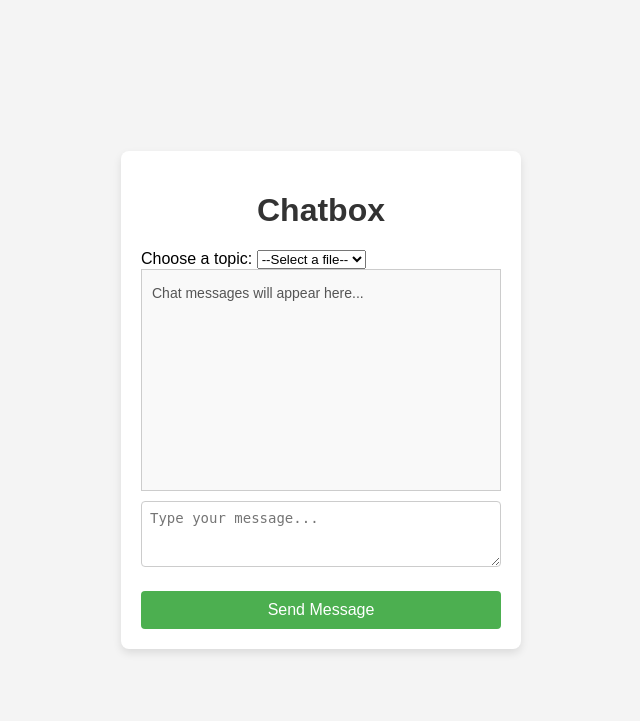
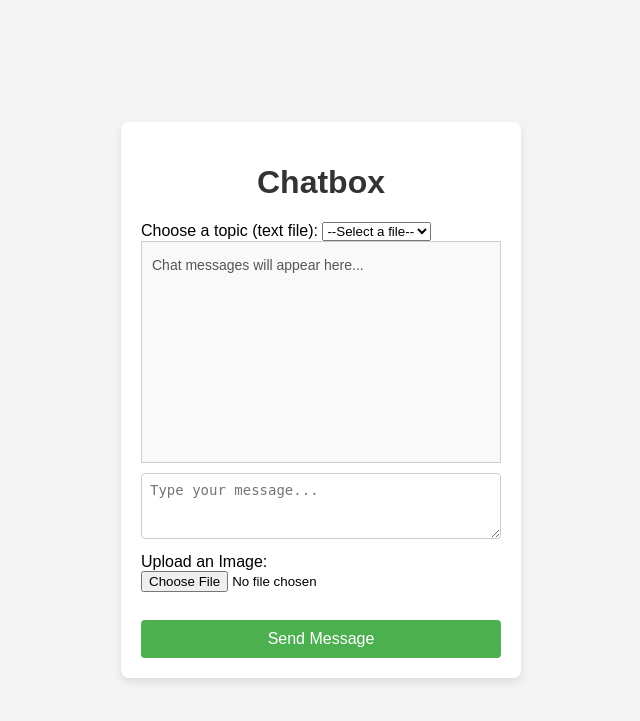
Before and after one commit to MarkLB89/Python_JavaScriptTester, a Flask app: page / in a window 1280 px wide. Shown: the top 721 px of the page, without its empty margins (319-959 px from the left). Run offline with Flask 3, Linux system fonts and the light colour scheme.

Commit message:
INTERGRATED THE IMAGE PROCCESS(message ONLY works) Procced to Phase two (Ensure Image proccess works)

```diff
--- a/app.py
+++ b/app.py
@@ -1,3 +1,4 @@
+#app.py
 from flask import Flask
 from routes import routes  # Import the routes Blueprint
 
--- a/extract_entities.py
+++ b/extract_entities.py
@@ -1,3 +1,4 @@
+#extract_entities.py
 import spacy
 import json
 from pathlib import Path
--- a/routes.py
+++ b/routes.py
@@ -1,6 +1,9 @@
 from flask import Blueprint, jsonify, request, render_template, current_app
 from pathlib import Path
 from models import generate_answer
+from models_image import detect_and_count_objects, generate_user_friendly_response, extract_text_from_image
+from PIL import Image
+import io
 
 # Create a Blueprint
 routes = Blueprint('routes', __name__)
@@ -22,39 +25,73 @@ def get_files():
     except Exception as e:
         return jsonify({"error": str(e)}), 500
 
-# Route to handle sending a message and retrieving the answer
+# Route to handle sending a message and retrieving the answer (original functionality)
 @routes.route('/send_message', methods=['POST'])
 def send_message():
     text_files_dir = Path(current_app.root_path) / 'text_files'
 
-    message = request.form['message']
-    selected_file = request.form['file']
+    message = request.form.get('message')
+    selected_file = request.form.get('file')
 
-    # Debugging: Log the message and file received
-    print(f"Received message: {message}")
-    print(f"Selected file: {selected_file}")
+    if not message:
+        return jsonify({"error": "No message provided"}), 400
+
+    if not selected_file:
+        return jsonify({"error": "No file selected"}), 400
 
     try:
         # Load the content of the selected file
         file_path = text_files_dir / selected_file
-        print(f"File path: {file_path}")  # Log file path
-
         with open(file_path, 'r') as file:
             passage = file.read()
-        #print(f"File content (passage): {passage}")  # Log the content of the file
 
     except FileNotFoundError:
-        print("Error: File not found")  # Log file not found error
         return jsonify({"error": "File not found"}), 404
     except Exception as e:
-        print(f"Error reading file: {str(e)}")  # Log any other errors
         return jsonify({"error": str(e)}), 500
 
     # Use the generate_answer function to find the answer
     try:
         answer = generate_answer(message, passage)
-        print(f"Generated answer: {answer}")  # Log the generated answer
         return jsonify({"question": message, "answer": answer})
     except Exception as e:
-        print(f"Error generating answer: {str(e)}")  # Log error during answer generation
         return jsonify({"error": "Failed to generate an answer: " + str(e)}), 500
+
+# Route to handle sending a message, image, or both
+@routes.route('/process_input', methods=['POST'])
+def process_input():
+    message = request.form.get('message')
+    file = request.files.get('file')
+
+    if not message and not file:
+        return jsonify({"error": "No message or image provided"}), 400
+
+    response = {}
+
+    # Process the message if it exists
+    if message:
+        response['question'] = message
+        response['answer'] = f"Message received: {message}"
+
+    # Process the image if it exists
+    if file and file.filename != '':
+        try:
+            # Open the image and process it
+            image = Image.open(io.BytesIO(file.read()))
+
+            # Detect objects in the image
+            class_counts = detect_and_count_objects(image)
+            object_detection_response = generate_user_friendly_response(class_counts)
+            response['object_detection'] = object_detection_response
+
+            # Extract text from the image (if any)
+            extracted_text = extract_text_from_image(image)
+            if extracted_text:
+                response['extracted_text'] = f"The text found in the image is: {extracted_text}"
+            else:
+                response['extracted_text'] = "No readable text was found in the image."
+
+        except Exception as e:
+            return jsonify({"error": str(e)}), 500
+
+    return jsonify(response), 200
--- a/static/css/chatbox.css
+++ b/static/css/chatbox.css
@@ -22,3 +22,37 @@ textarea {
     border-radius: 4px;
     border: 1px solid #ccc;
 }
+/* Add styles for image preview container */
+.image-preview-container {
+    position: relative;
+    display: inline-block;
+    max-width: 300px;
+    margin-top: 10px;
+}
+
+#image-preview {
+    max-width: 100%;
+    display: none;
+    border: 1px solid #ccc;
+    border-radius: 4px;
+}
+
+/* Style the red X (remove-preview) button */
+.remove-preview {
+    position: absolute;
+    top: 5px;
+    right: 5px;
+    background-color: red;
+    color: white;
+    font-weight: bold;
+    border-radius: 50%;
+    cursor: pointer;
+    padding: 2px 5px;
+    font-size: 12px;
+    display: none; /* Initially hidden */
+}
+
+/* Ensure the X button shows when the image is previewed */
+.image-preview-container img[src]:not([src=""]) + .remove-preview {
+    display: block;
+}
--- a/static/css/index.css
+++ b/static/css/index.css
@@ -13,6 +13,7 @@ body {
     border-radius: 8px;
     box-shadow: 0 4px 8px rgba(0, 0, 0, 0.1);
     padding: 20px;
+    padding-bottom: 20px;
     max-width: 400px;
     width: 100%;
     box-sizing: border-box;
--- a/static/css/ui.css
+++ b/static/css/ui.css
@@ -11,3 +11,18 @@
 .send-button:hover {
     background-color: #45a049;
 }
+/* Optional styling for a button to clear the image preview */
+.clear-image-button {
+    background-color: #f44336; /* Red for clear/delete */
+    color: white;
+    padding: 8px 16px;
+    border: none;
+    border-radius: 4px;
+    font-size: 14px;
+    margin-top: 10px;
+    cursor: pointer;
+}
+
+.clear-image-button:hover {
+    background-color: #d32f2f;
+}
--- a/static/js/api.js
+++ b/static/js/api.js
@@ -1,12 +1,13 @@
+// /workspaces/Python_JavaScriptTester/static/js/api.js
 export default class API {
     constructor() {}
 
-    // Method to send a message and the selected file to the Flask backend
-    async sendMessage(message, selectedFile) {
+    // Method to send a message to the Flask backend
+    async sendMessage(message, selectedFile = null) {
         const response = await fetch('/send_message', {
             method: 'POST',
             headers: { 'Content-Type': 'application/x-www-form-urlencoded' },
-            body: `message=${encodeURIComponent(message)}&file=${encodeURIComponent(selectedFile)}`
+            body: `message=${encodeURIComponent(message)}&file=${encodeURIComponent(selectedFile || '')}`
         });
 
         if (!response.ok) {
@@ -14,6 +15,44 @@ export default class API {
         }
 
         const responseData = await response.json();  // Parse the response as JSON
+        return responseData;
+    }
+
+    // Method to send an image with a message
+    async sendMessageWithImage(message, imageFile) {
+        const formData = new FormData();
+
+        formData.append('message', message); // Include the message
+        formData.append('file', imageFile);  // Include the image
+
+        const response = await fetch('/process_input', {
+            method: 'POST',
+            body: formData
+        });
+
+        if (!response.ok) {
+            throw new Error(`HTTP error! status: ${response.status}`);
+        }
+
+        const responseData = await response.json();
+        return responseData;
+    }
+
+    // Method to send just an image without a message
+    async sendImage(imageFile) {
+        const formData = new FormData();
+        formData.append('file', imageFile);
+
+        const response = await fetch('/process_input', {
+            method: 'POST',
+            body: formData
+        });
+
+        if (!response.ok) {
+            throw new Error(`HTTP error! status: ${response.status}`);
+        }
+
+        const responseData = await response.json();
         return responseData;
     }
 
--- a/static/js/chatbox.js
+++ b/static/js/chatbox.js
@@ -1,3 +1,4 @@
+// /workspaces/Python_JavaScriptTester/static/js/chatbox.js
 import API from './api.js';
 import UI from './ui.js';
 
@@ -5,14 +6,19 @@ export default class Chatbox {
     constructor() {
         this.api = new API();
         this.ui = new UI();
+        this.imageFile = null; // Store the selected image file
     }
 
     // Method to initialize the chatbox event listeners and load files
     initialize() {
         const sendButton = document.querySelector('button');
-        const fileSelect = document.getElementById('file-select');
+        const fileInput = document.getElementById('file-upload');  // File input for image upload
+        const fileSelect = document.getElementById('file-select'); // Dropdown for text file selection
+        const removePreviewButton = document.querySelector('.remove-preview');  // Red X button for image removal
 
         sendButton.addEventListener('click', () => this.handleSendMessage());
+        fileInput.addEventListener('change', (event) => this.handleFileSelection(event));
+        removePreviewButton.addEventListener('click', () => this.removeImagePreview());
 
         // Fetch available files from the backend and populate the select element
         this.api.getFiles()
@@ -22,7 +28,24 @@ export default class Chatbox {
             .catch(error => console.error("Error fetching files:", error));
     }
 
-    // Method to handle sending a message
+    // Method to handle file selection (image upload)
+    handleFileSelection(event) {
+        const file = event.target.files[0];
+        if (file && file.type.startsWith('image/')) {
+            this.imageFile = file; // Store the selected image file
+            this.ui.displayImagePreview(URL.createObjectURL(file)); // Display image preview
+        } else {
+            alert('Please select a valid image file.');
+        }
+    }
+
+    // Method to remove the image preview
+    removeImagePreview() {
+        this.imageFile = null; // Clear the image file from memory
+        this.ui.clearImagePreview(); // Clear image preview from UI
+    }
+
+    // Method to handle sending a message, selected text file, and optionally an image
     handleSendMessage() {
         const messageInput = this.ui.getMessageInput();
         const selectedFile = this.ui.getSelectedFile();
@@ -30,13 +53,34 @@ export default class Chatbox {
         // Debugging: Log the message and file to ensure they are correctly captured
         console.log("Message Input:", messageInput);
         console.log("Selected File:", selectedFile);
+        console.log("Image File:", this.imageFile);
 
-        if (messageInput && selectedFile) {
+        // Case 1: Message, text file, and image
+        if (messageInput && selectedFile && this.imageFile) {
+            this.api.sendMessageWithImage(messageInput, selectedFile, this.imageFile)
+                .then(response => this.handleResponse(response))
+                .catch(error => console.error("Error sending message, file, and image:", error));
+        }
+        // Case 2: Only message and selected text file
+        else if (messageInput && selectedFile) {
             this.api.sendMessage(messageInput, selectedFile)
-                .then(response => {
-                    console.log("Response from server:", response);  // Debugging: Log the server response
+                .then(response => this.handleResponse(response))
+                .catch(error => console.error("Error sending message and file:", error));
+        }
+        // Case 3: Only image
+        else if (!messageInput && this.imageFile) {
+            this.api.sendImage(this.imageFile)
+                .then(response => this.handleResponse(response))
+                .catch(error => console.error("Error sending image:", error));
+        }
+        // Case 4: Neither message, file, nor image
+        else {
+            alert('Please enter a message, select a topic, or upload an image.');
+        }
+    }
 
-                    // Ensure the question and answer are correctly captured from the response
+    // Helper function to handle server response and display it in the chatbox
+    handleResponse(response) {
         const question = response.question ? response.question : "Unknown question";
         const answer = response.answer ? response.answer : "I couldn't find an answer.";
 
@@ -44,13 +88,6 @@ export default class Chatbox {
         this.ui.displayMessage(`You: ${question}`);
         this.ui.displayMessage(`Bot: ${answer}`);
         this.ui.clearMessageInput();
-                })
-                .catch(error => {
-                    console.error("Error sending message:", error);
-                });
-        } else {
-            alert('Please enter a message and select a topic.');
-        }
     }
 }
 
--- a/static/js/ui.js
+++ b/static/js/ui.js
@@ -3,6 +3,7 @@ export default class UI {
         this.chatDisplay = document.getElementById('chat-display');
         this.messageInput = document.getElementById('message-input');
         this.fileSelect = document.getElementById('file-select');
+        this.imagePreview = document.getElementById('image-preview'); // Image preview element
     }
 
     // Method to retrieve the user's message input
@@ -45,4 +46,20 @@ export default class UI {
     clearFileSelector() {
         this.fileSelect.selectedIndex = 0;
     }
+
+    // Method to display the selected image for preview
+    displayImagePreview(imageURL) {
+        if (this.imagePreview) {
+            this.imagePreview.src = imageURL;
+            this.imagePreview.style.display = 'block'; // Show the image preview
+        }
+    }
+
+    // Method to clear the image preview
+    clearImagePreview() {
+        if (this.imagePreview) {
+            this.imagePreview.src = ''; // Clear the image source
+            this.imagePreview.style.display = 'none'; // Hide the image preview
+        }
+    }
 }
--- a/templates/index.html
+++ b/templates/index.html
@@ -1,3 +1,4 @@
+<!-- /workspaces/Python_JavaScriptTester/templates/index.html -->
 <!DOCTYPE html>
 <html lang="en">
 <head>
@@ -5,7 +6,6 @@
     <meta name="viewport" content="width=device-width, initial-scale=1.0">
     <title>Chatbox</title>
 
-    <!-- Link to external CSS files -->
     <link rel="stylesheet" type="text/css" href="{{ url_for('static', filename='css/index.css') }}">
     <link rel="stylesheet" type="text/css" href="{{ url_for('static', filename='css/chatbox.css') }}">
     <link rel="stylesheet" type="text/css" href="{{ url_for('static', filename='css/ui.css') }}">
@@ -14,8 +14,8 @@
     <div class="card">
         <h1>Chatbox</h1>
 
-        <!-- Dropdown for selecting a file (topic) -->
-        <label for="file-select">Choose a topic:</label>
+        <!-- Dropdown for selecting a text file (topic) -->
+        <label for="file-select">Choose a topic (text file):</label>
         <select id="file-select">
             <option value="">--Select a file--</option>
             <!-- Options will be populated dynamically via JavaScript -->
@@ -28,10 +28,23 @@
 
         <!-- Input Field for Message -->
         <textarea id="message-input" rows="3" cols="40" placeholder="Type your message..."></textarea><br>
+
+        <!-- File Upload Section -->
+        <div class="file-upload-section">
+            <label for="file-upload">Upload an Image:</label>
+            <input type="file" id="file-upload" accept="image/*" />
+        </div>
+
+        <!-- Image Preview Section -->
+        <div class="image-preview-container">
+            <img id="image-preview" src="" alt="Image preview will appear here" />
+            <span class="remove-preview">&times;</span> <!-- Red X button -->
+        </div>
+
+        <!-- Send Button -->
         <button class="send-button">Send Message</button>
     </div>
 
-    <!-- Link to the main JavaScript file -->
     <script type="module" src="{{ url_for('static', filename='js/chatbox.js') }}"></script>
 </body>
 </html>
```
Also changed, not shown: models_image.py (added, +164 -0 lines). Lines whose indentation alone changed are shown as unchanged.
